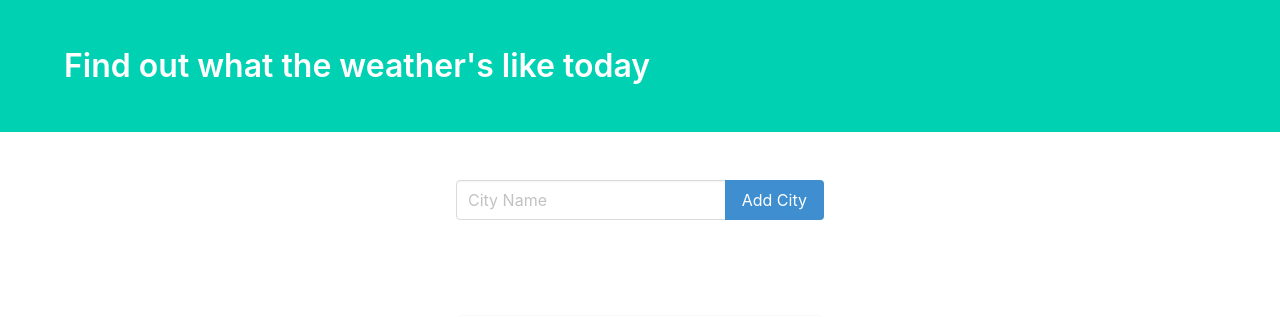
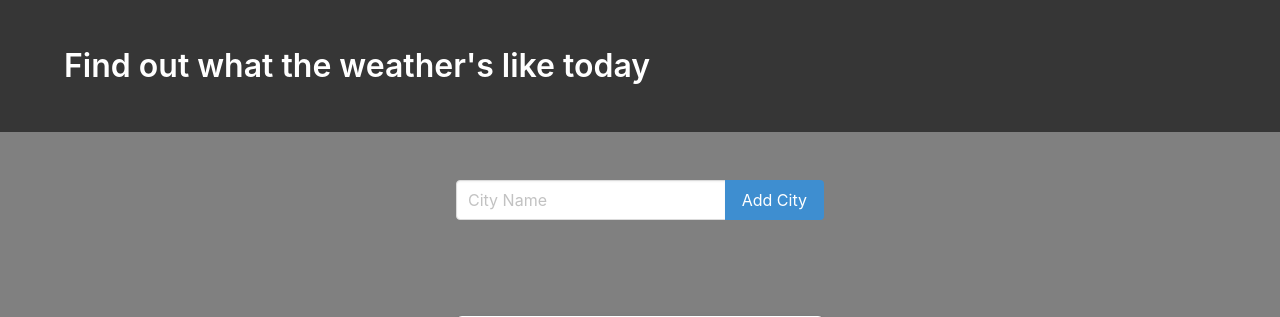
Before and after one commit to Moali97/WeatherApp, a Django app: page / in a window 1280 px wide. Shown: the top 317 px of the page. Run offline with Django 3.2, Linux system fonts and the light colour scheme; data comes from the database, SQL or seed files in the repository; both versions use the stored data as it was after the commit; data that the repository does not hold is empty; some libraries are stand-ins or nearby versions.

Commit message:
Changed background colour, added CSS to position delete button correctly

```diff
--- a/templates/weatherApp/index.html
+++ b/templates/weatherApp/index.html
@@ -1,14 +1,17 @@
 <!DOCTYPE html>
 <html lang="en">
+{% load static %}
 <head>
     <meta charset="UTF-8">
     <meta name="viewport" content="width=device-width, initial-scale=1.0">
     <meta http-equiv="X-UA-Compatible" content="ie=edge">
     <title>What's the weather like?</title>
     <link rel="stylesheet" href="https://cdnjs.cloudflare.com/ajax/libs/bulma/0.6.2/css/bulma.css" />
+    <link href="{% static 'css/main.css' %}" rel="stylesheet">
+
 </head>
-<body>
-    <section class="hero is-primary">
+    <body style="background-color:grey;">
+    <section class="hero is-dark">
         <div class="hero-body">
             <div class="container">
                 <h1 class="title">
@@ -72,7 +75,6 @@
             </div>
         </div>
     </section>
-    <footer class="footer">
-    </footer>
+
 </body>
 </html>
--- a/weatherproject/settings.py
+++ b/weatherproject/settings.py
@@ -109,3 +109,4 @@ USE_TZ = True
 # https://docs.djangoproject.com/en/3.1/howto/static-files/
 
 STATIC_URL = '/static/'
+STATICFILES_DIRS = [os.path.join(BASE_DIR, 'static')]
```
Also changed, not shown: db.sqlite3.
